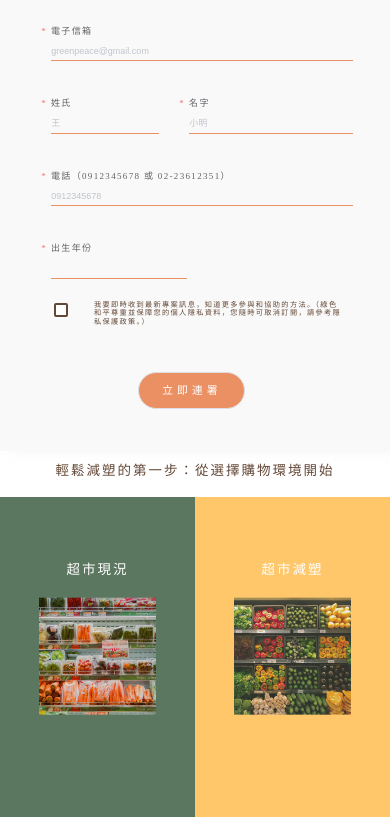
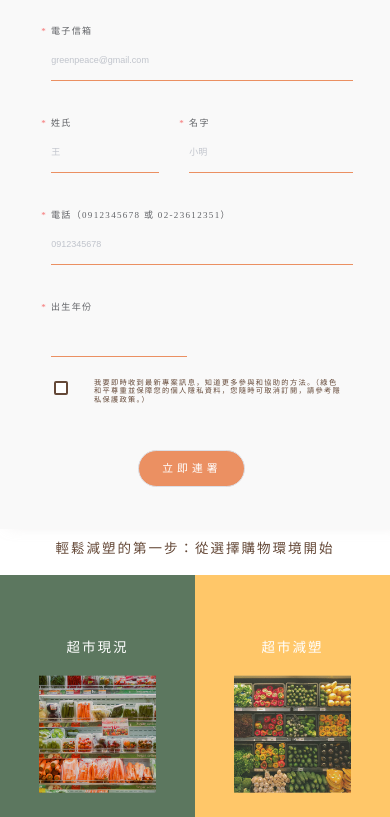
Before and after one commit to garrychiao/gp-plastic-petition-vue, a Vue app: page / in a window 390 px wide. Shown: the part 817-1634 px from the top of the page. Built offline with nearby package versions, Linux system fonts and the light colour scheme; a web font is replaced by a local one.

Commit message:
css modifying

```diff
--- a/src/assets/css/main.scss
+++ b/src/assets/css/main.scss
@@ -84,8 +84,12 @@ html {
     }
     .el-input__inner {
         border-radius: 0 !important;
-        height: 20px !important;
+        height: 40px !important;
         margin-bottom: 0px !important;
+    }
+    .el-form-item__content {
+        font-size: inherit;
+        line-height: 40px;
     }
     .el-form-item__error {
         padding-top: unset;
```
Also changed, not shown: 3 other files (tests, documents, lock files or other folders).
